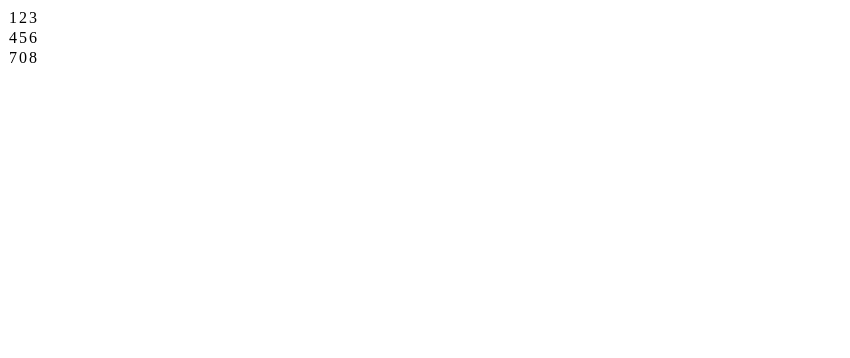
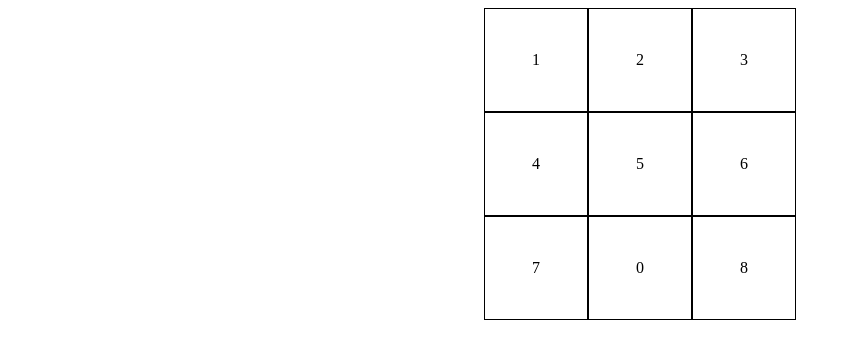
Before and after one commit to idan-shmuel/GetSchwifty, a plain HTML site: page index.html in a window 1280 px wide. Shown: the whole page, without its empty margins (0-850 px from the left). Drawn offline with Linux system fonts and the light colour scheme.

Commit message:
Changed the table size and added borders between cells

```diff
--- a/index.html
+++ b/index.html
@@ -2,6 +2,7 @@
 <html>
     <head>
         <title>Get Schwifty</title>
+        <link rel="stylesheet" href="style.css">
     </head>
     <body>
         <div id="board"></div>
--- a/style.css
+++ b/style.css
@@ -0,0 +1,15 @@
+table, tr, td {
+    border: 1px solid;
+}
+
+td {
+    height: 100px;
+    width: 100px;
+    align-content: center;
+}
+
+body {
+
+    text-align: center;
+
+}
```
